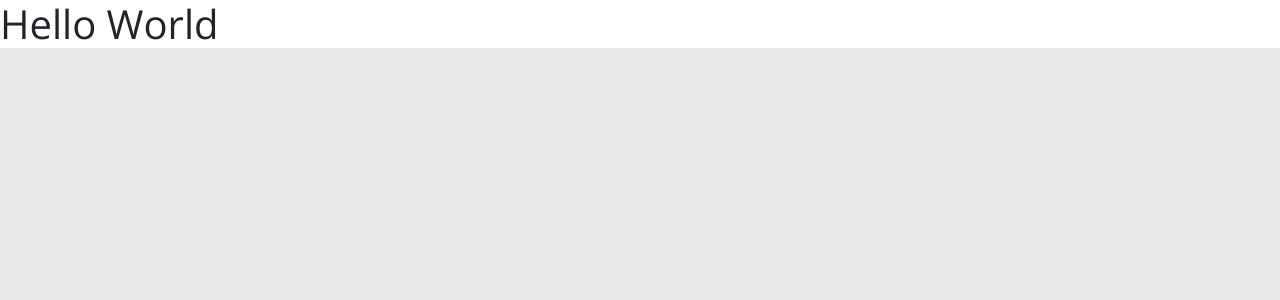
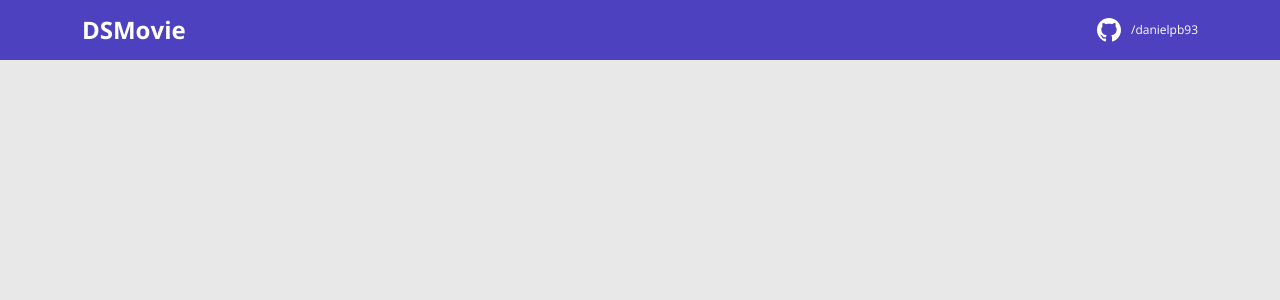
Before and after one commit to danielpb93/dsmovie, a React (Vite) app in the folder frontend/: page / in a window 1280 px wide. Shown: the top 300 px of the page. Built offline with nearby package versions, Linux system fonts and the light colour scheme.

Commit message:
add navbar

```diff
--- a/frontend/src/App.tsx
+++ b/frontend/src/App.tsx
@@ -1,7 +1,9 @@
-import './App.css'
+import { NavBar } from './components/navbar'
 
 function App() {
-  return <h1>Hello World</h1>
+  return (
+    <NavBar />
+  )
 }
 
 export default App
--- /dev/null
+++ b/frontend/src/components/navbar/index.tsx
@@ -0,0 +1,20 @@
+import GithubIcon from '../../assets/img/github.svg';
+import './styles.css'
+
+export function NavBar(){
+  return (
+    <header>
+      <nav className='container'>
+        <div className='dsmovie-nav-content'>
+          <h1>DSMovie</h1>
+          <a href="">
+            <div className='dsmovie-contact-container'>
+              <img src={GithubIcon} />
+              <p className='dsmovie-contact-link'>/danielpb93</p>
+            </div>
+          </a>
+        </div>
+      </nav>
+    </header>
+  )
+}
--- /dev/null
+++ b/frontend/src/components/navbar/styles.css
@@ -0,0 +1,29 @@
+header{
+  background-color: var(--color-primary);
+  height: 60px;
+  display: flex;
+  align-items: center;
+}
+
+.dsmovie-nav-content{
+  display: flex;
+  justify-content: space-between;
+  align-items: center;
+  color: #fff;
+}
+
+.dsmovie-nav-content h1{
+  margin:0;
+  font-weight: 700;
+  font-size: 24px;
+}
+
+.dsmovie-contact-container{
+  display: flex;
+  align-items: center;
+}
+
+.dsmovie-contact-link{
+  margin:0 0 0 10px;
+  font-size: 12px;
+}
--- a/frontend/src/main.tsx
+++ b/frontend/src/main.tsx
@@ -2,6 +2,7 @@
 import ReactDOM from 'react-dom/client'
 import App from './App'
 import 'bootstrap/dist/css/bootstrap.css';
+import './App.css'
 
 ReactDOM.createRoot(document.getElementById('root')!).render(
   <React.StrictMode>
```
Also changed, not shown: frontend/src/assets/img/github.svg (added).
